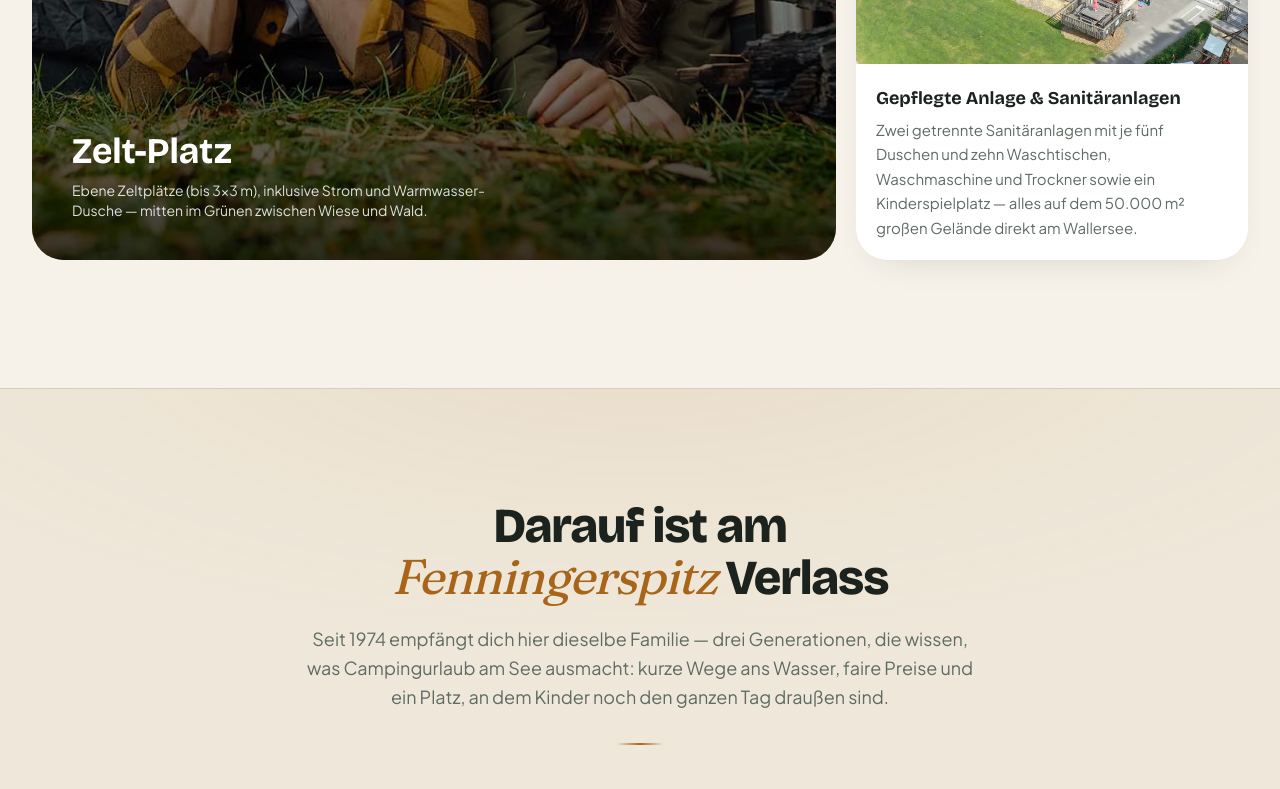
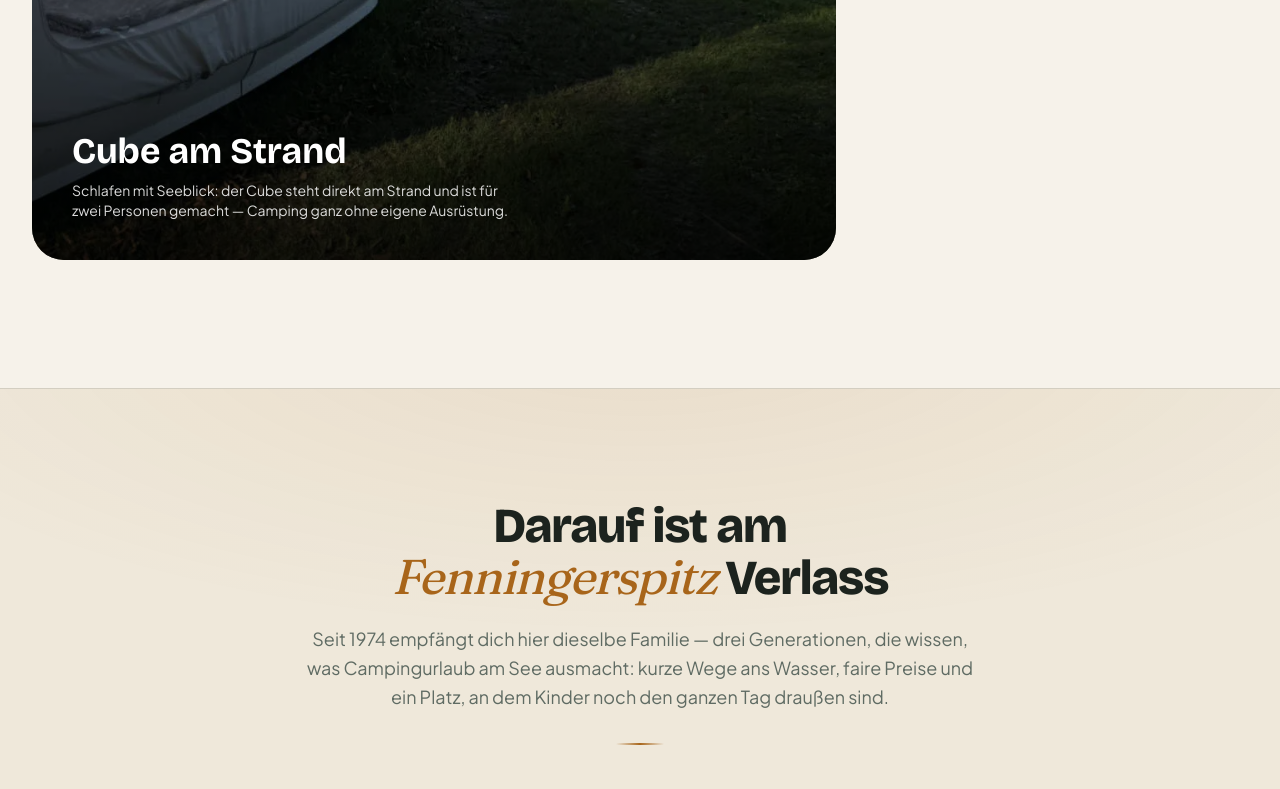
Before and after one commit to Lellino-Elias/camping-fenningerspitz-camping-demo, a Next.js app: page / in a window 1280 px wide. Shown: the part 2820-3609 px from the top of the page. Built offline with nearby package versions, Linux system fonts and the light colour scheme.

Commit message:
camping-fenningerspitz — campsite demo 2026-06-12 00:42:05

```diff
--- a/src/content/campsites/camping-fenningerspitz.ts
+++ b/src/content/campsites/camping-fenningerspitz.ts
@@ -73,11 +73,6 @@
       "Vom Stellplatz an den Strand, vom Zelt bis zum Cube am Wasser — hier findest du Platz zum Ankommen, mit Strom, Sanitäranlagen und allem, was ein entspannter Campingtag braucht.",
     features: [
       {
-        title: "Zelt-Platz",
-        text: "Ebene Zeltplätze (bis 3×3 m), inklusive Strom und Warmwasser-Dusche — mitten im Grünen zwischen Wiese und Wald.",
-        image: { src: `${IMG}/zelt-platz.webp`, alt: "Zelt zwischen Bäumen am Camping Fenningerspitz" },
-      },
-      {
         title: "Cube am Strand",
         text: "Schlafen mit Seeblick: der Cube steht direkt am Strand und ist für zwei Personen gemacht — Camping ganz ohne eigene Ausrüstung.",
         image: { src: `${IMG}/cube-am-strand.webp`, alt: "Cube am Strand mit Blick auf den Wallersee" },
@@ -114,9 +109,7 @@
     intro:
       "Rund um den Platz warten Wander- und Radwege, vier Badeseen und weite Blicke über Hügel und Wälder — ein paar Eindrücke aus der Region.",
     tag: "Salzburger Seenland",
-    images: [
-      { src: `${IMG}/wanderweg.webp`, alt: "Wanderweg durch herbstlichen Wald im Salzburger Seenland nahe Henndorf" },
-    ],
+    images: [],
   },
 
   booking: {
@@ -126,13 +119,13 @@
       "Wähle Platz-Kategorie und Zeitraum — Familie Brandstätter meldet sich persönlich mit deiner Verfügbarkeit. Reservierungen ab zwei Nächten.",
     pricesArePlaceholder: false,
     priceNote:
-      "ab-Preise Vorsaison (Frühjahr/Herbst) pro Nacht inkl. Strom & Warmwasser-Dusche — zzgl. € 8 je Erwachsener, Ortstaxe (€ 1,50) & Umweltabgabe (€ 2)",
+      "Stellplatzgebühr Frühjahr/Herbst pro Nacht inkl. Strom & Warmwasser-Dusche, zzgl. € 8 je Erwachsener, Ortstaxe (€ 1,50) & Umweltabgabe (€ 2)",
     highlight: { title: "Direkt am Strand", text: "Vom See-Platz sind es nur wenige Schritte bis ins Wasser." },
     categories: [
-      { id: "classic", label: "Classic-Platz", perNight: 25, perExtraGuest: 8 },
-      { id: "comfort", label: "Comfort-Platz", perNight: 27, perExtraGuest: 8 },
-      { id: "seeplatz", label: "See-Platz", perNight: 30, perExtraGuest: 8 },
-      { id: "zelt", label: "Zelt-Platz", perNight: 24, perExtraGuest: 8 },
+      { id: "classic", label: "Classic-Platz", perNight: 9, perExtraGuest: 8 },
+      { id: "comfort", label: "Comfort-Platz", perNight: 11, perExtraGuest: 8 },
+      { id: "seeplatz", label: "See-Platz", perNight: 14, perExtraGuest: 8 },
+      { id: "zelt", label: "Zelt-Platz", perNight: 8, perExtraGuest: 8 },
       { id: "cube", label: "Cube am Strand", perNight: 50 },
     ],
   },
```
